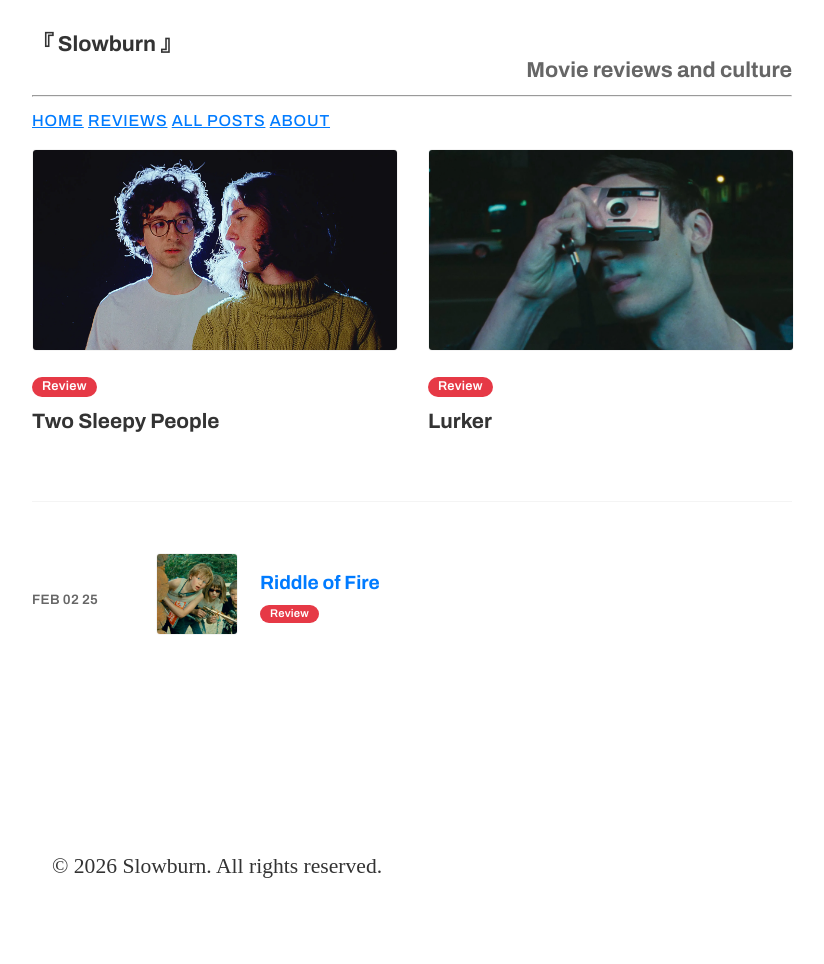
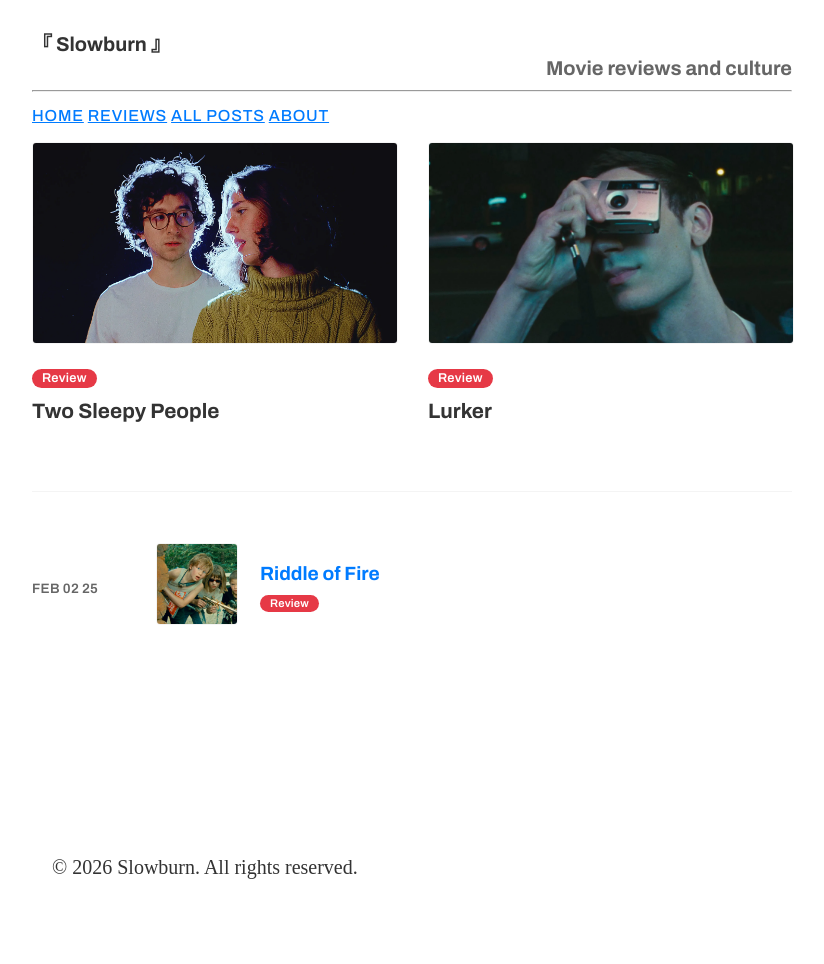
Before and after one commit to Slowburn-Movies/slowburn-movies.github.io, a Jekyll site: the page built from index.md, in a window 1280 px wide. Shown: the whole page, without its empty margins (228-1052 px from the left). Built offline with Jekyll 4.4.1, drawn with Linux system fonts in a browser that asks for light colours; some web fonts are replaced.

Commit message:
Update main.css

```diff
--- a/assets/css/main.css
+++ b/assets/css/main.css
@@ -8,9 +8,9 @@ body {
   background-color: var(--bg-color);
   color: var(--text-color);
   font-family: 'Faustina', serif;
-  font-size: 1.35rem;
+  font-size: 1.25rem;
   line-height: 1.55;
-  font-weight: 430;
+  font-weight: 400;
 
   max-width: 760px;
   padding: 2rem;
```
